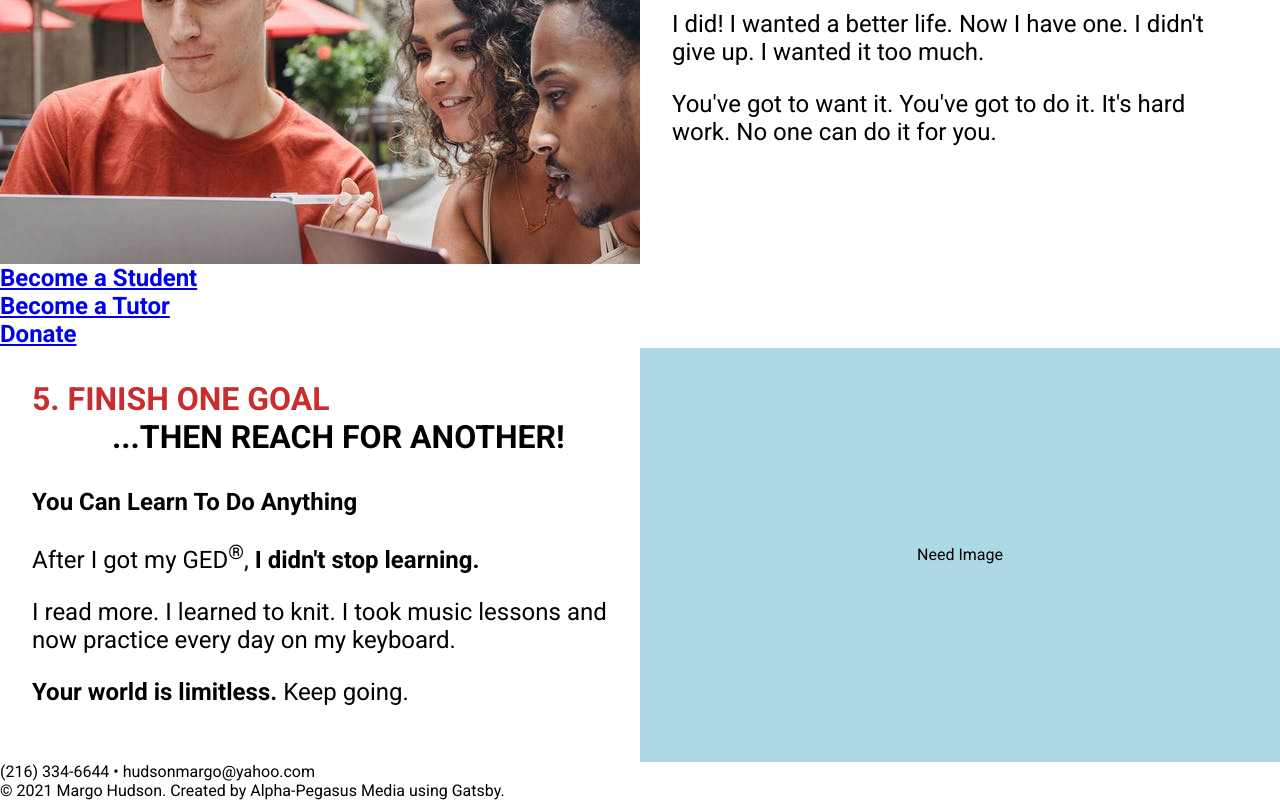
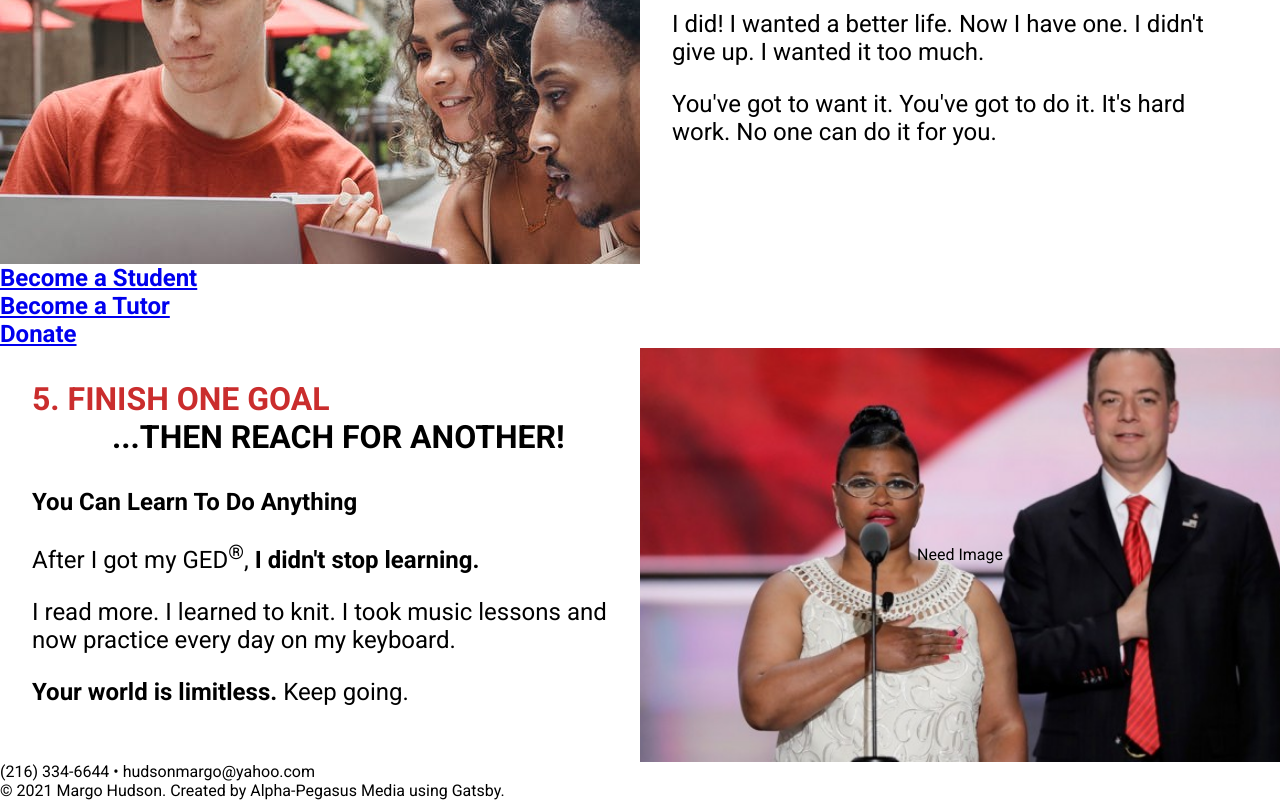
Before and after one commit to cire1776/margohudson, a Gatsby site: page /five-tips in a window 1280 px wide. Shown: the part 2042-2842 px from the top of the page. Built offline with nearby package versions, Linux system fonts and the light colour scheme; Gatsby itself is replaced by a stand-in of ours.

Commit message:
add photo of rnc

```diff
--- a/src/pages/five-tips.scss
+++ b/src/pages/five-tips.scss
@@ -81,8 +81,10 @@
       color: black;
     }
     figure {
-      background-color: lightblue;
-      background-image: none;
+      background-image: url("../images/Seeds-of-Literacy-Cleveland-GED-Grad-Margo-Hudson-RNC-670x375.jpg");
+      background-repeat: no-repeat;
+      background-size: cover;
+      background-position-x: center;
       display: flex;
       justify-content: center;
       align-items: center;
```
Also changed, not shown: src/images/Seeds-of-Literacy-Cleveland-GED-Grad-Margo-Hudson-RNC-670x375.jpg (added).
